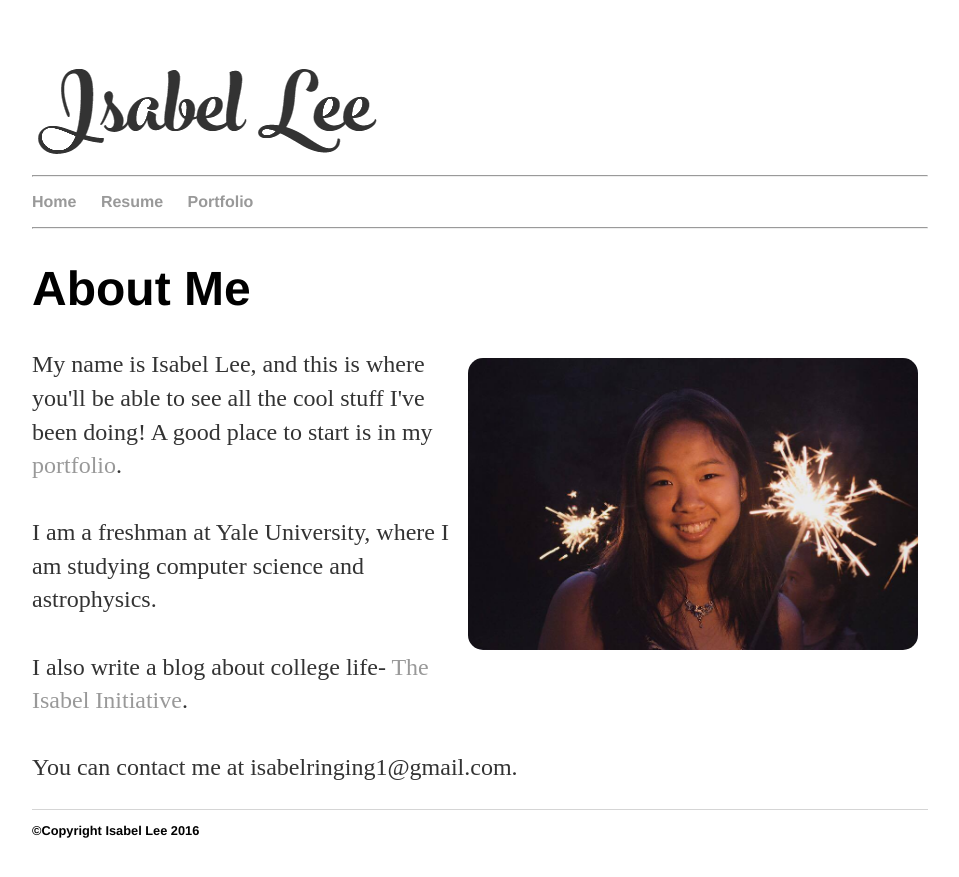
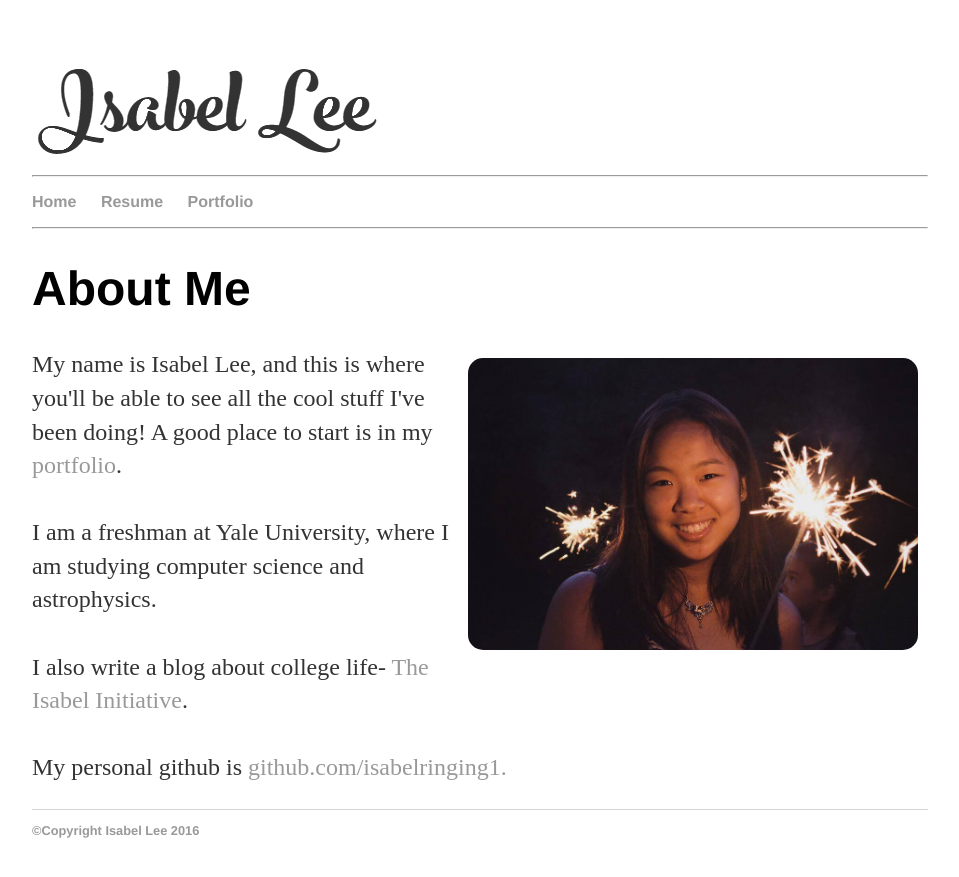
Before and after one commit to isabelringing1/old_website, a Jekyll site: the page built from index.html, in a window 1280 px wide. Shown: the top 877 px of the page, without its empty margins (160-1119 px from the left). Built offline with Jekyll 4.4.1, drawn with Linux system fonts in a browser that asks for light colours.

Commit message:
Update index.html

```diff
--- a/index.html
+++ b/index.html
@@ -14,6 +14,6 @@ title: Isabel Lee
 	<br><br>
 	I also write a blog about college life- <a href="https://theisabelinitiative.wordpress.com">The Isabel Initiative</a>.
 	<br><br>
-	You can contact me at isabelringing1@gmail.com.</p>
+	My personal github is  <a href="github.com/isabelringing1">github.com/isabelringing1.</p>
 
 </div><!-- /.blurb -->
```
